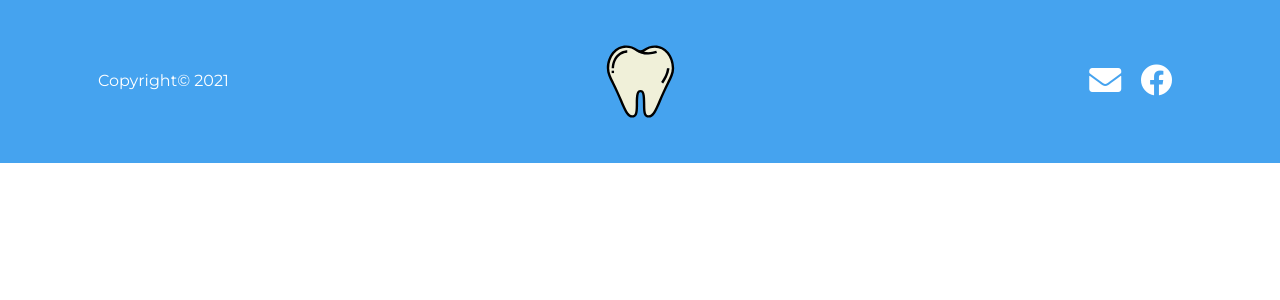
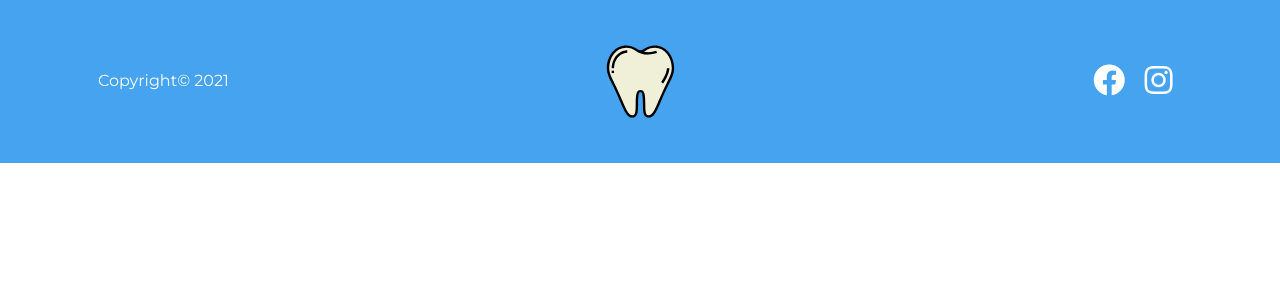
Before and after one commit to IsraGlezP/pdem, a Django app: template pdem/templates/base.html in a window 1280 px wide. Shown: the part 149-449 px from the top of the page. Run offline with Django 3.2, Linux system fonts and the light colour scheme; the template is opened without the code that fills it, so the values that code supplies are empty; some libraries are stand-ins or nearby versions.

Commit message:
Added instagram url and modified css

```diff
--- a/pdem/applications/home/views.py
+++ b/pdem/applications/home/views.py
@@ -30,7 +30,7 @@ class Products(ListView):
         context['variants_list'] = Variant.objects.all()
 
         # Add in a QuerySet of all the categories
-        context["categories_list"] = Category.objects.all()
+        context["categories_list"] = Category.objects.filter(is_published=True)
 
         if 'category' in self.request.GET:
             category = self.request.GET.get('category', '')
--- a/pdem/static/css/main.css
+++ b/pdem/static/css/main.css
@@ -1,3 +1,4 @@
+@import url('https://fonts.googleapis.com/css2?family=Montserrat:wght@400;700&display=swap');
 
 :root {
     /* Colors */
--- a/pdem/templates/base.html
+++ b/pdem/templates/base.html
@@ -11,13 +11,6 @@
 
     <!-- Custom CSS -->
     <link rel="stylesheet" href="{% static 'css/main.css' %}" />
-
-    <!-- Google fonts -->
-    <link rel="preconnect" href="https://fonts.gstatic.com" />
-    <link
-        href="https://fonts.googleapis.com/css2?family=Lobster&family=Montserrat:wght@400;700&display=swap"
-        rel="stylesheet"
-    />
 
     <!-- Fontawesome fonts -->
     <link rel="stylesheet" href="https://cdnjs.cloudflare.com/ajax/libs/font-awesome/5.15.2/css/all.min.css" integrity="sha512-HK5fgLBL+xu6dm/Ii3z4xhlSUyZgTT9tuc/hSrtw6uzJOvgRr2a9jyxxT1ely+B+xFAmJKVSTbpM/CuL7qxO8w==" crossorigin="anonymous" />
@@ -81,12 +74,12 @@
                     <ul class="d-flex align-items-center m-0 justify-content-end">
                         <li>
                             <a href="">
-                                <i class="fas fa-envelope text-white fs-2"></i>
+                                <i class="fab fa-facebook text-white fs-2" title="facebook"></i>
                             </a>
                         </li>
                         <li>
-                            <a href="">
-                                <i class="fab fa-facebook text-white fs-2"></i>
+                            <a href="https://instagram.com/cura.dent?igshid=1vww7r6ee4u8s" target="_blank">
+                                <i class="fab fa-instagram text-white fs-2" title="instagram"></i>
                             </a>
                         </li>
                     </ul>
--- a/pdem/templates/home/home.html
+++ b/pdem/templates/home/home.html
@@ -208,9 +208,9 @@
                 ></iframe>
             </div>
             <div class="col-12 col-lg-6 d-flex flex-column justify-content-center">
-                <p class="text-muted">Lorem ipsum dolor sit amet consectetur.</p>
-                <p class="text-muted">Teléfono</p>
-                <p class="text-muted">Correo</p>
+                <p class="text-muted"><i class="fas fa-map-marker-alt fw-bold"></i> Calle Jesús Carranza 248-A, Universidad, 50130 Toluca de Lerdo, Méx.</p>
+                <p class="text-muted"><i class="fas fa-phone-alt fw-bold"></i> 722 320 2421</p>
+                <p class="text-muted"><i class="fas fa-envelope fw-bold"></i> ventas.medico.dental@gmail.com</p>
             </div>
         </div>
     </div>
```
